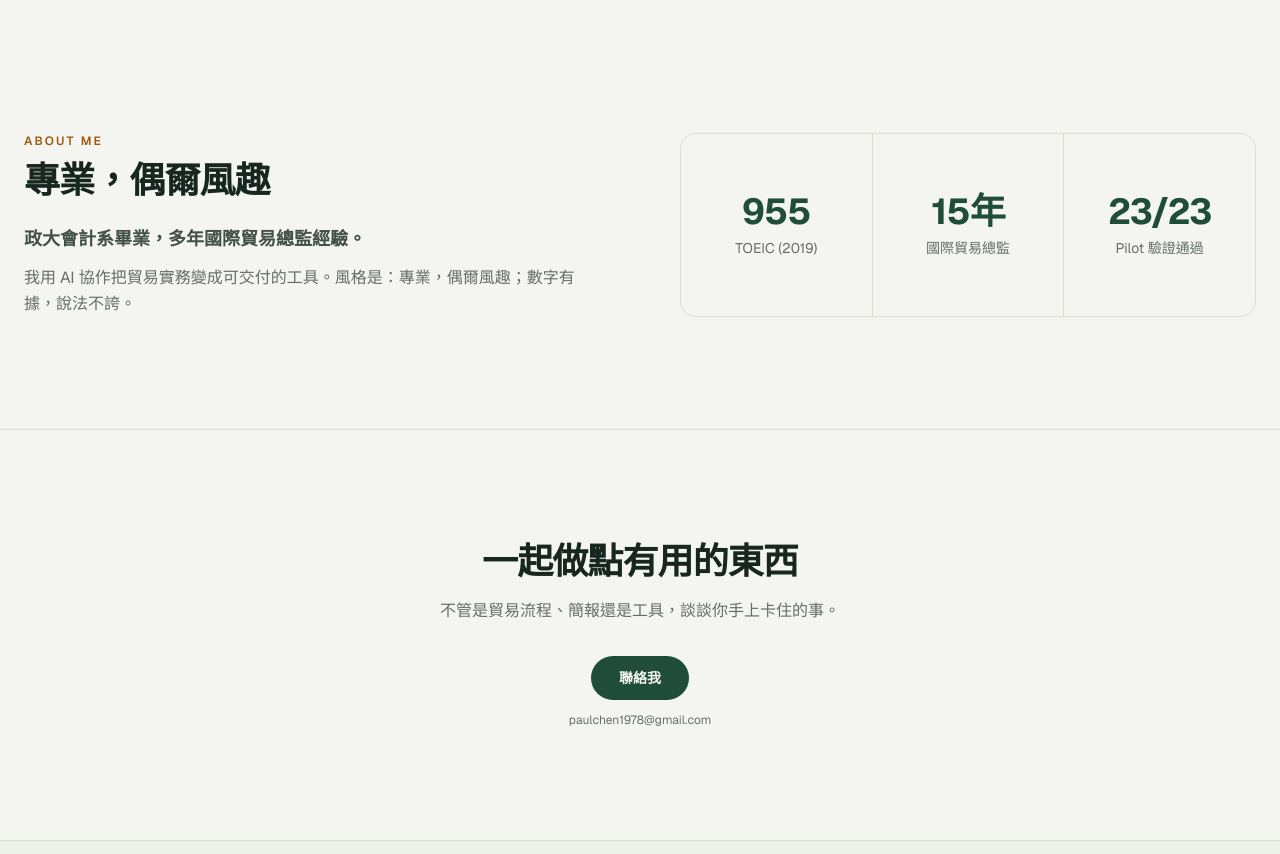
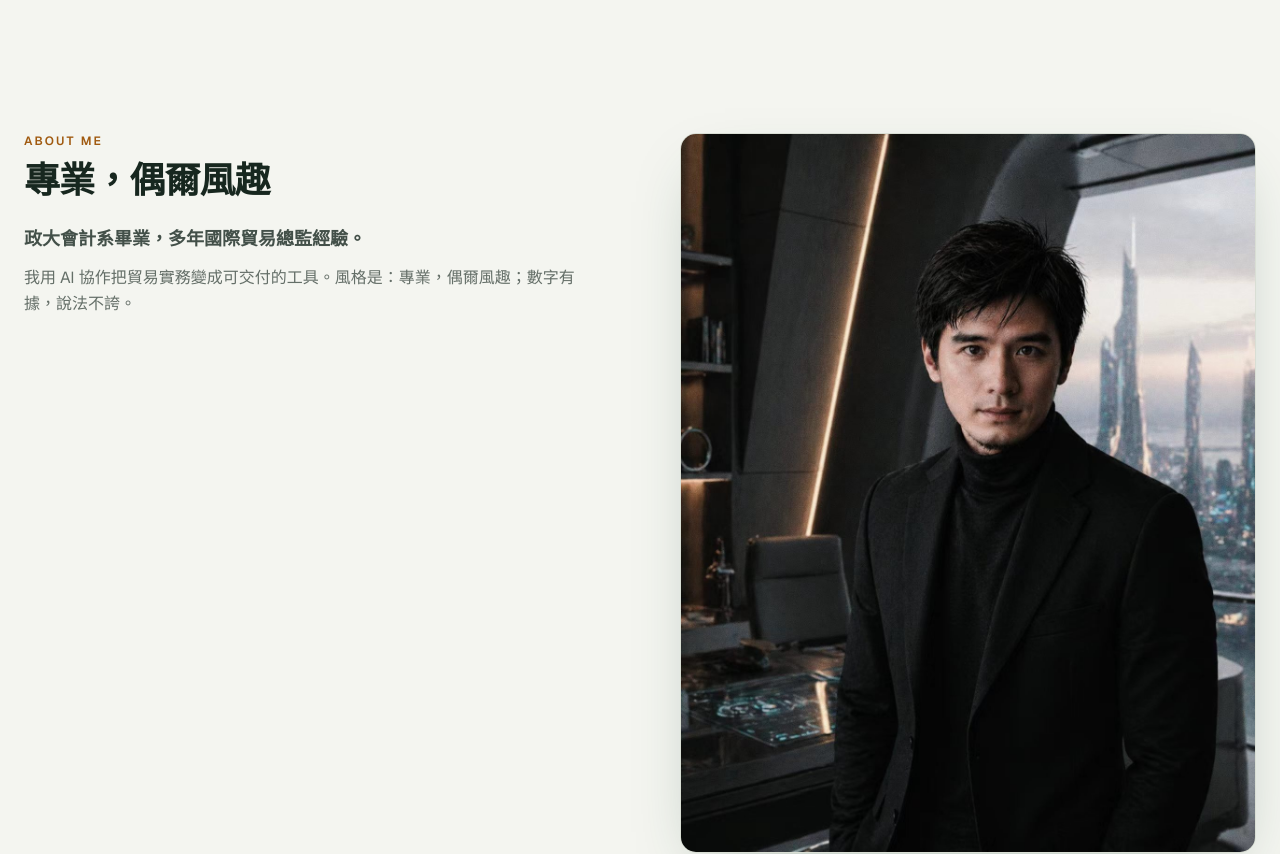
Before and after one commit to apchen1978/pauls-tradecraft, a React (Vite) app: page / in a window 1280 px wide. Shown: the part 4860-5714 px from the top of the page. Built offline with nearby package versions, Linux system fonts and the light colour scheme.

Commit message:
feat: add portrait photo to About section

```diff
--- a/src/components/About.jsx
+++ b/src/components/About.jsx
@@ -18,6 +18,22 @@ export default function About() {
           <p className="mt-3 max-w-[52ch] text-base leading-relaxed text-ink/65">{t.about.body}</p>
         </motion.div>
 
+        <div className="flex flex-col gap-6">
+          <motion.figure
+            initial={{ opacity: 0, y: 20 }}
+            whileInView={{ opacity: 1, y: 0 }}
+            viewport={{ once: true, margin: "-60px" }}
+            transition={{ duration: 0.5, ease: "easeOut" }}
+            className="overflow-hidden rounded-card border border-line bg-paper shadow-[0_24px_60px_-24px_rgba(31,77,58,0.35)]"
+          >
+            <img
+              src="/images/paul-art.jpg"
+              alt="Paul"
+              loading="lazy"
+              className="aspect-[4/5] w-full object-cover"
+            />
+          </motion.figure>
+
           <div className="grid grid-cols-1 gap-px overflow-hidden rounded-card border border-line bg-line sm:grid-cols-3">
             {t.about.stats.map((s, i) => (
               <motion.div
@@ -26,7 +42,7 @@ export default function About() {
                 whileInView={{ opacity: 1, y: 0 }}
                 viewport={{ once: true, margin: "-40px" }}
                 transition={{ duration: 0.45, ease: "easeOut", delay: i * 0.08 }}
-              className="flex flex-col items-center justify-center gap-1.5 bg-bone px-6 py-10 text-center"
+                className="flex flex-col items-center justify-center gap-1.5 bg-bone px-6 py-8 text-center"
               >
                 <span className="text-3xl font-bold tracking-tight text-forest md:text-4xl">{s.value}</span>
                 <span className="text-sm text-ink/65">{s.label}</span>
@@ -34,6 +50,7 @@ export default function About() {
             ))}
           </div>
         </div>
+      </div>
     </section>
   );
 }
```
Also changed, not shown: public/images/paul-art.jpg (added). Lines whose indentation alone changed are shown as unchanged.
